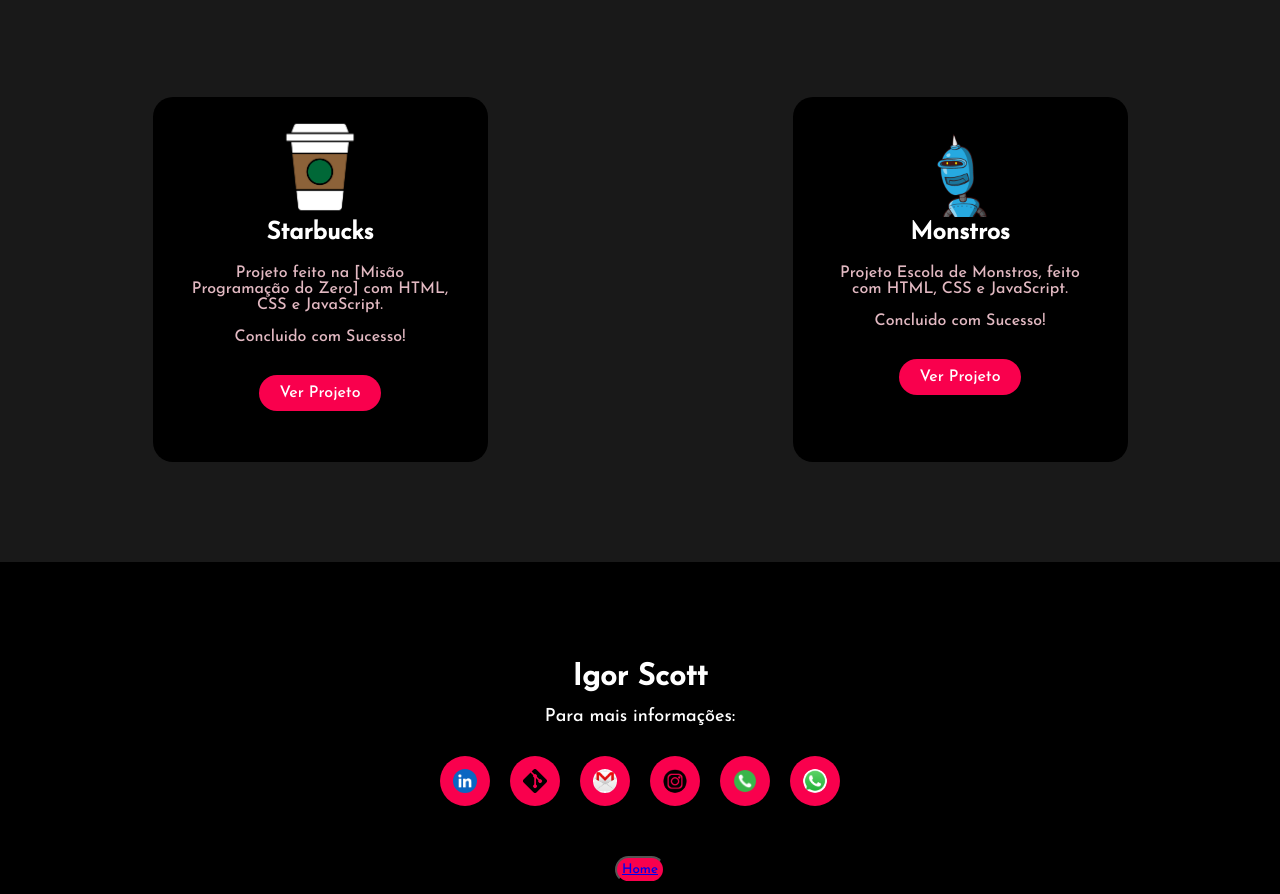
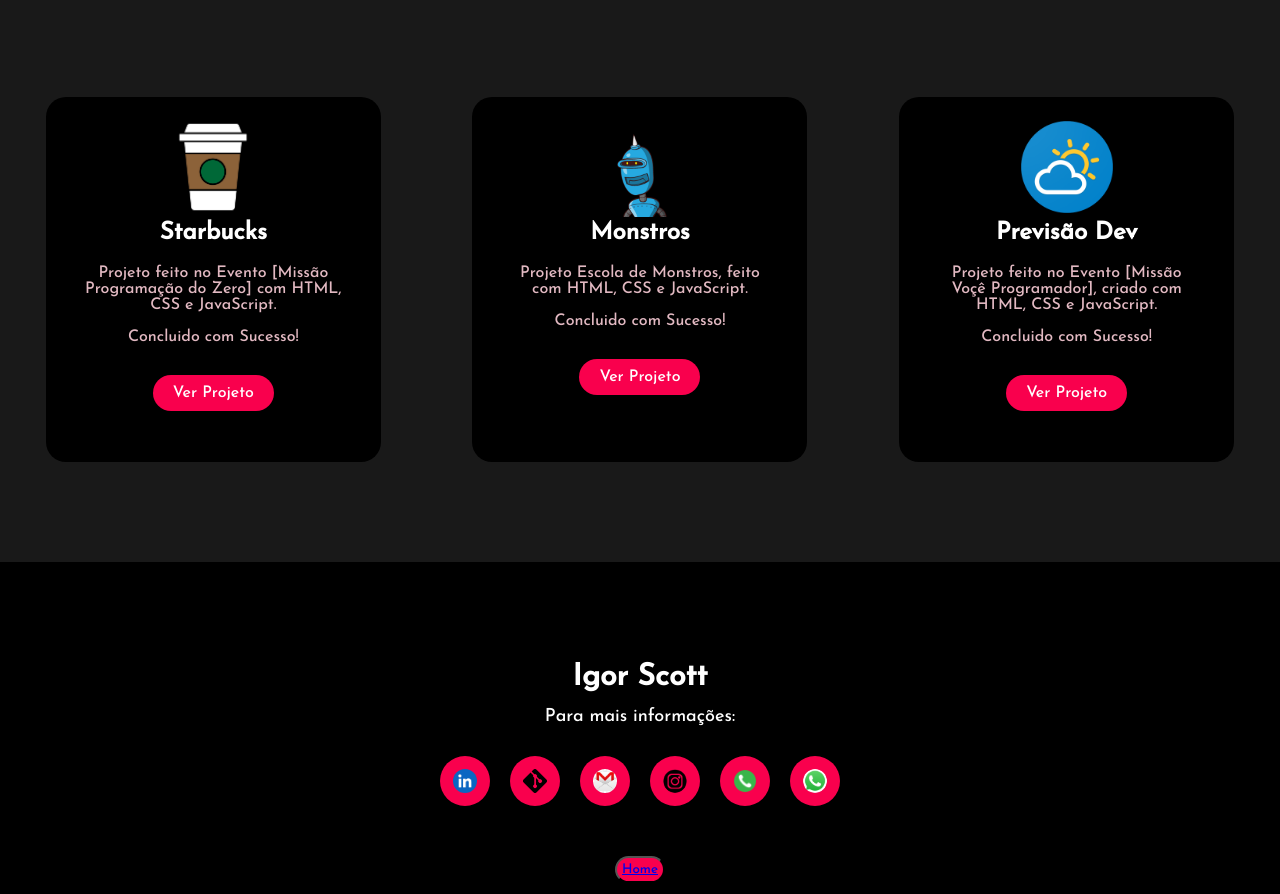
Before and after one commit to igorsctt/portfolio, a plain HTML site: page index.html in a window 1280 px wide. Shown: the part 1584-2478 px from the top of the page. Drawn offline with Linux system fonts and the light colour scheme.

Commit message:
Novo Projeto Adicionado

```diff
--- a/index.html
+++ b/index.html
@@ -68,7 +68,7 @@
             <div class="card">
                 <img src="./assets/img/starbucks.png" alt="icon-starbucks">
                 <h5>Starbucks</h5>
-                <p>Projeto feito na [Misão Programação do Zero] com HTML, CSS e JavaScript. <br> <br> Concluido com
+                <p>Projeto feito no Evento [Missão Programação do Zero] com HTML, CSS e JavaScript. <br> <br> Concluido com
                     Sucesso!</p>
                 <a href="https://igorsctt.github.io/Primeiro-Projeto-Starbucks/" target="_blank">Ver Projeto</a>
             </div>
@@ -78,6 +78,13 @@
                 <h5>Monstros</h5>
                 <p>Projeto Escola de Monstros, feito com HTML, CSS e JavaScript. <br> <br> Concluido com Sucesso!</p>
                 <a href="https://igorsctt.github.io/Projeto-Monstros/" target="_blank">Ver Projeto</a>
+            </div>
+
+            <div class="card">
+                <img src="./assets/img/previsao.png" alt="icon-previsao">
+                <h5>Previsão Dev</h5>
+                <p>Projeto feito no Evento [Missão Voçê Programador], criado com HTML, CSS e JavaScript. <br> <br> Concluido com Sucesso!</p>
+                <a href="https://igorsctt.github.io/Projeto-Previsao/" target="_blank">Ver Projeto</a>
             </div>
 
 
```
Also changed, not shown: assets/img/previsao.png (added).
